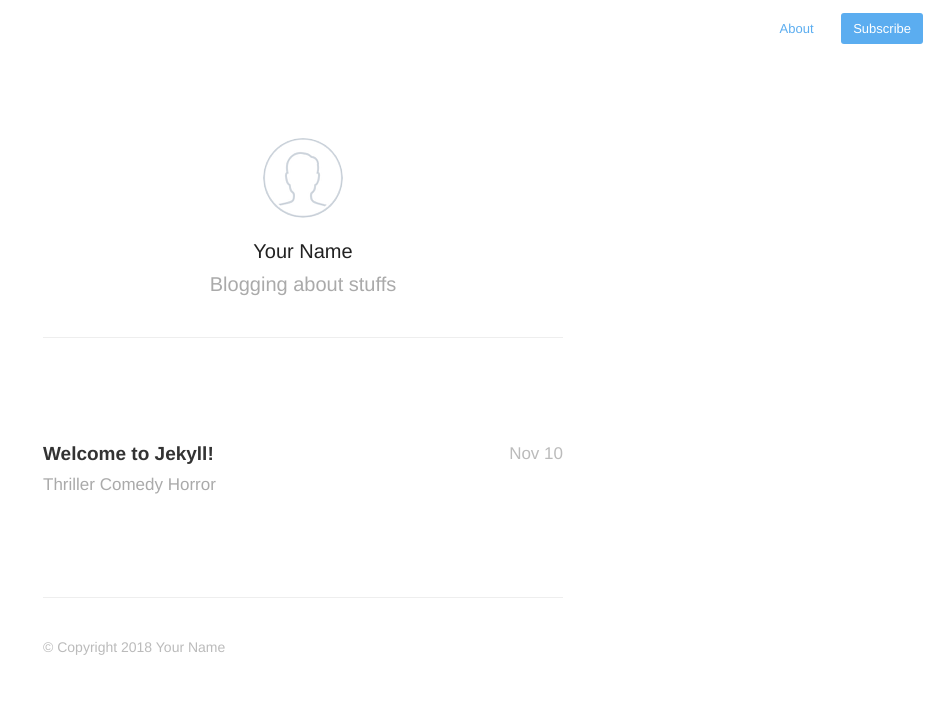
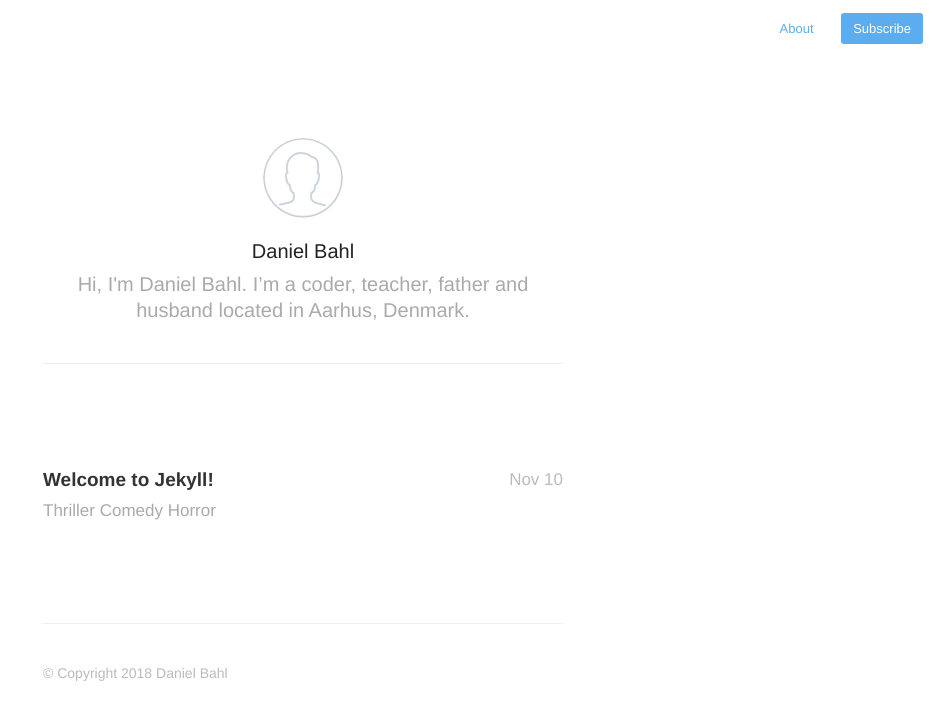
Before and after one commit to danielbahl/danielbahl.dk, a Jekyll site: the page built from index.html, in a window 1280 px wide. Shown: the top 720 px of the page, without its empty margins (337-1280 px from the left). Built offline with Jekyll 4.4.1, drawn with Linux system fonts in a browser that asks for light colours; nearby versions of some CDN libraries; the list of posts is cut into pages by our own code.

Commit message:
Update _config.yml

```diff
--- a/_config.yml
+++ b/_config.yml
@@ -1,6 +1,6 @@
-name: Your New Jekyll Site
-description: Blogging about stuffs
-meta_description: "Your New Jekyll Site, Blogging about stuffs"
+name: Daniel Bahl
+description: Hi, I'm Daniel Bahl. I’m a coder, teacher, father and husband located in Aarhus, Denmark.
+meta_description: "Daniel Bahl's profil on the interwebs"
 
 aboutPage: true
 
@@ -9,15 +9,15 @@ highlighter: rouge
 
 plugins: [jekyll-paginate]
 paginate: 20
-domain_name: 'http://yourblog-domain.com'
-google_analytics: 'UA-XXXXXXXX-X'
+#domain_name: 'http://yourblog-domain.com'
+#google_analytics: 'UA-XXXXXXXX-X'
 disqus: false
 disqus_shortname: 'your-disqus-shortname'
 
 # Details for the RSS feed generator
-url:            'http://your-blog-url.example.com'
-author:         'Your Name'
-authorTwitter:  'YourTwitterUsername'
+url:            'https://danielbahl.com'
+author:         'Daniel Bahl'
+authorTwitter:  'danielbahl'
 
 permalink:       /:year/:title/
 
```
